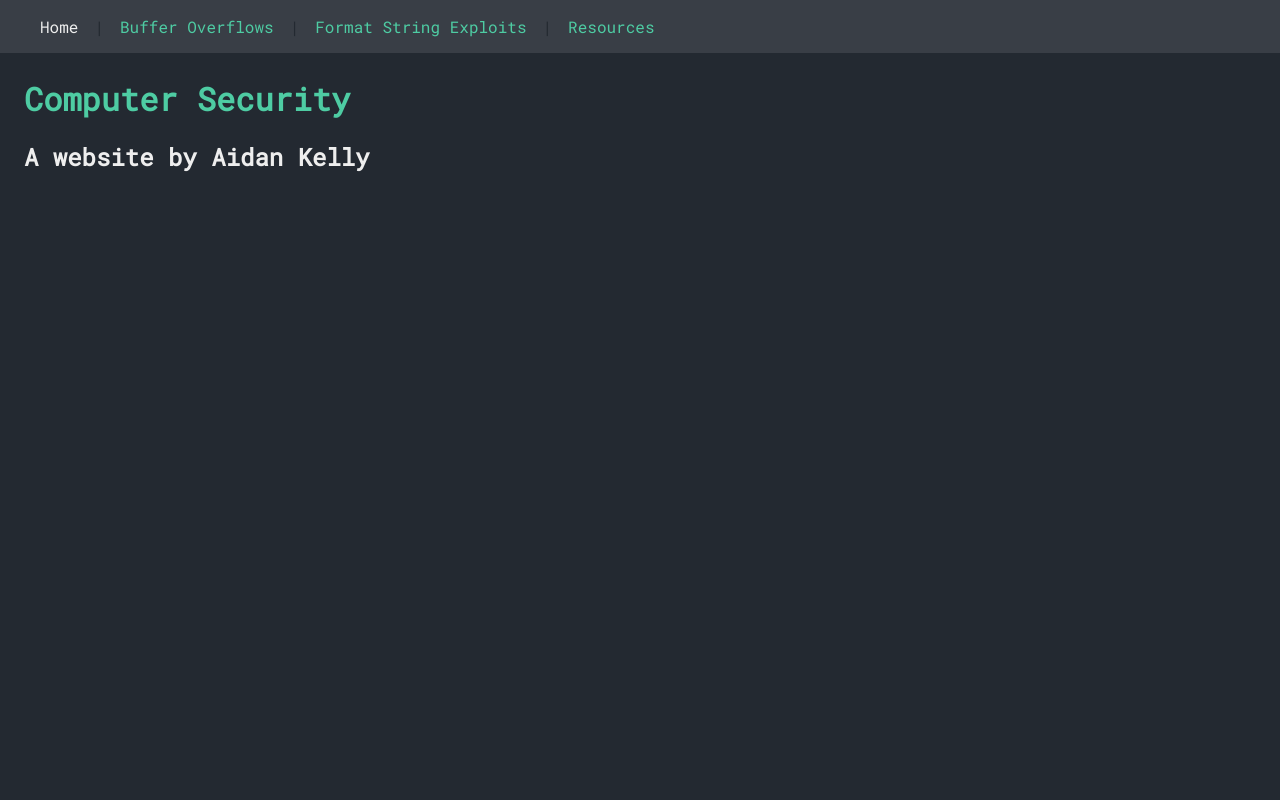
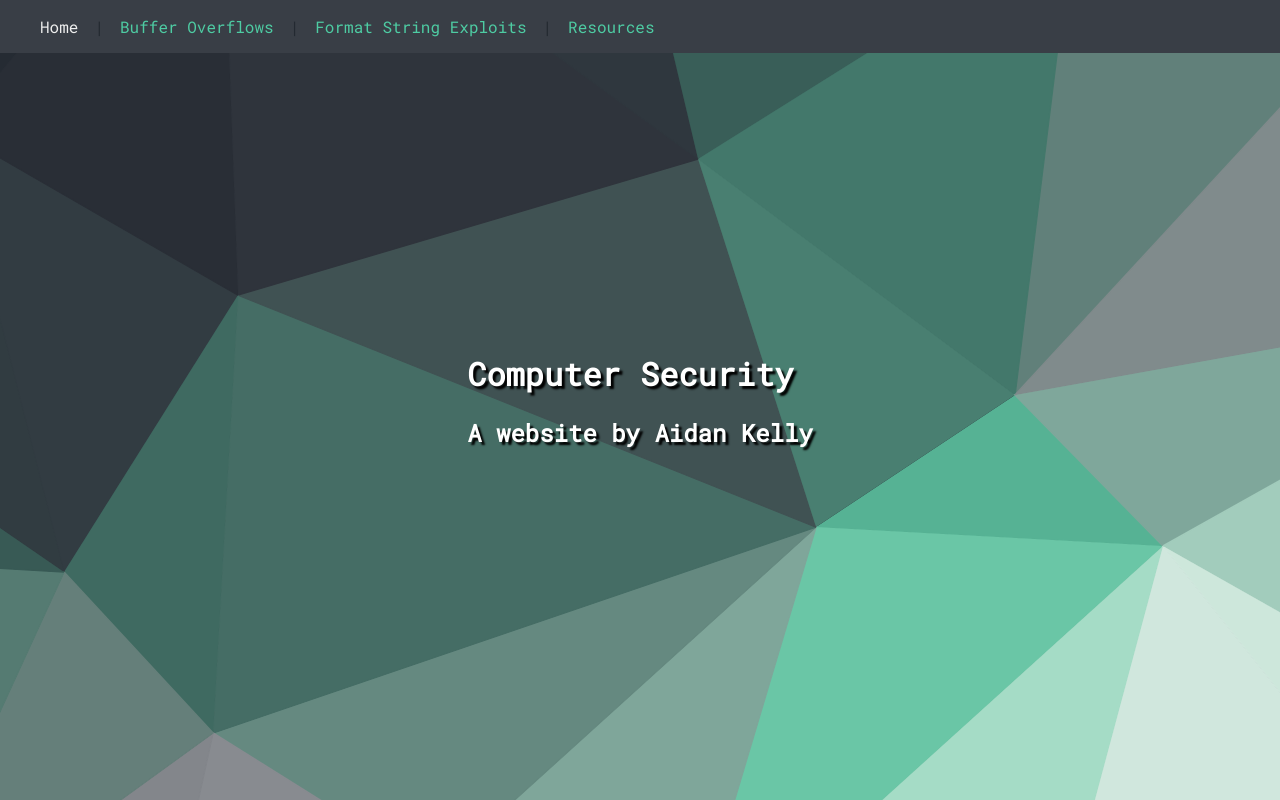
Before and after one commit to aidan-kelly/Security-Website, a plain HTML site: page index.html in a window 1280 px wide. Drawn offline with Linux system fonts and the light colour scheme.

Commit message:
Added styling for landing.

```diff
--- a/index.html
+++ b/index.html
@@ -6,7 +6,7 @@
         <link href="https://fonts.googleapis.com/css?family=Roboto+Mono&display=swap" rel="stylesheet">
         <link rel="icon" type="image/png" href="html-coding.png"/>
     </head>
-    <body>
+    <body class="homepage">
         <nav>
             <ul class="nav-links">
                 <li class="nav-items">Home</li>
@@ -18,9 +18,12 @@
                 <li class="nav-items"><a href="resources.html">Resources</a></li>
             </ul>
         </nav>
-        <div class="article">
-            <h1>Computer Security</h1>
-            <h2>A website by Aidan Kelly</h2>
+
+        <div class="landing">
+            <div class="info">
+                <h1>Computer Security</h1>
+                <h2>A website by Aidan Kelly</h2>
+            </div>
         </div>
 
     </body>
--- a/style.css
+++ b/style.css
@@ -13,9 +13,11 @@ white = eeeeee
 */
 
 
-body{
+html, body{
     padding: 0;
     margin: 0;
+    height: 100%;
+    width: 100%;
 }
 
 *{
@@ -33,6 +35,7 @@ Nav bar work.
 */
 
 nav{
+    z-index: 2;
     margin: 0;
     padding: 0;
     background-color: #393e46;
@@ -85,3 +88,35 @@ nav *{
     background-color: #393e46;
     font-family:Consolas,Monaco,Lucida Console,Liberation Mono,DejaVu Sans Mono,Bitstream Vera Sans Mono,Courier New;
 }
+
+.landing{
+    display: flex;
+    flex-direction: column;
+    justify-content: center;
+    align-items: center;
+    background-color: transparent;
+
+    position: absolute;
+    top: 50%;
+    left: 50%;
+    transform: translate(-50%, -50%);
+
+}
+
+.info{
+    background-color: transparent;
+    align-items: center;
+    justify-content: center;
+}
+
+.info > h1, .info >h2{
+    color: white;
+    background-color: transparent;
+    text-shadow: 3px 3px 2px black;
+    font-weight: bold;
+}
+
+.homepage{
+    background-image: url(background.png);
+    position: relative;
+}
```
Also changed, not shown: background.png (added).
